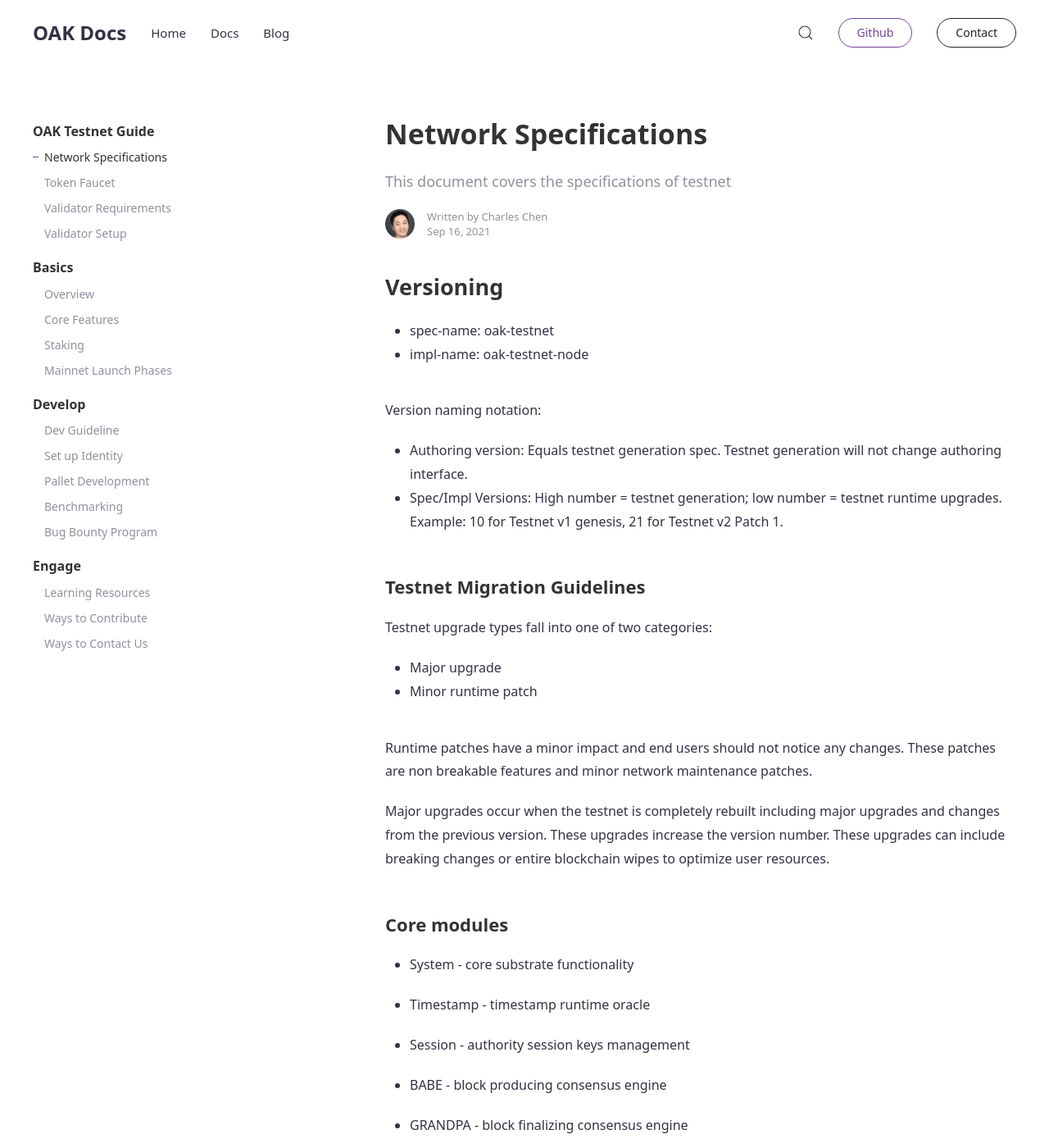
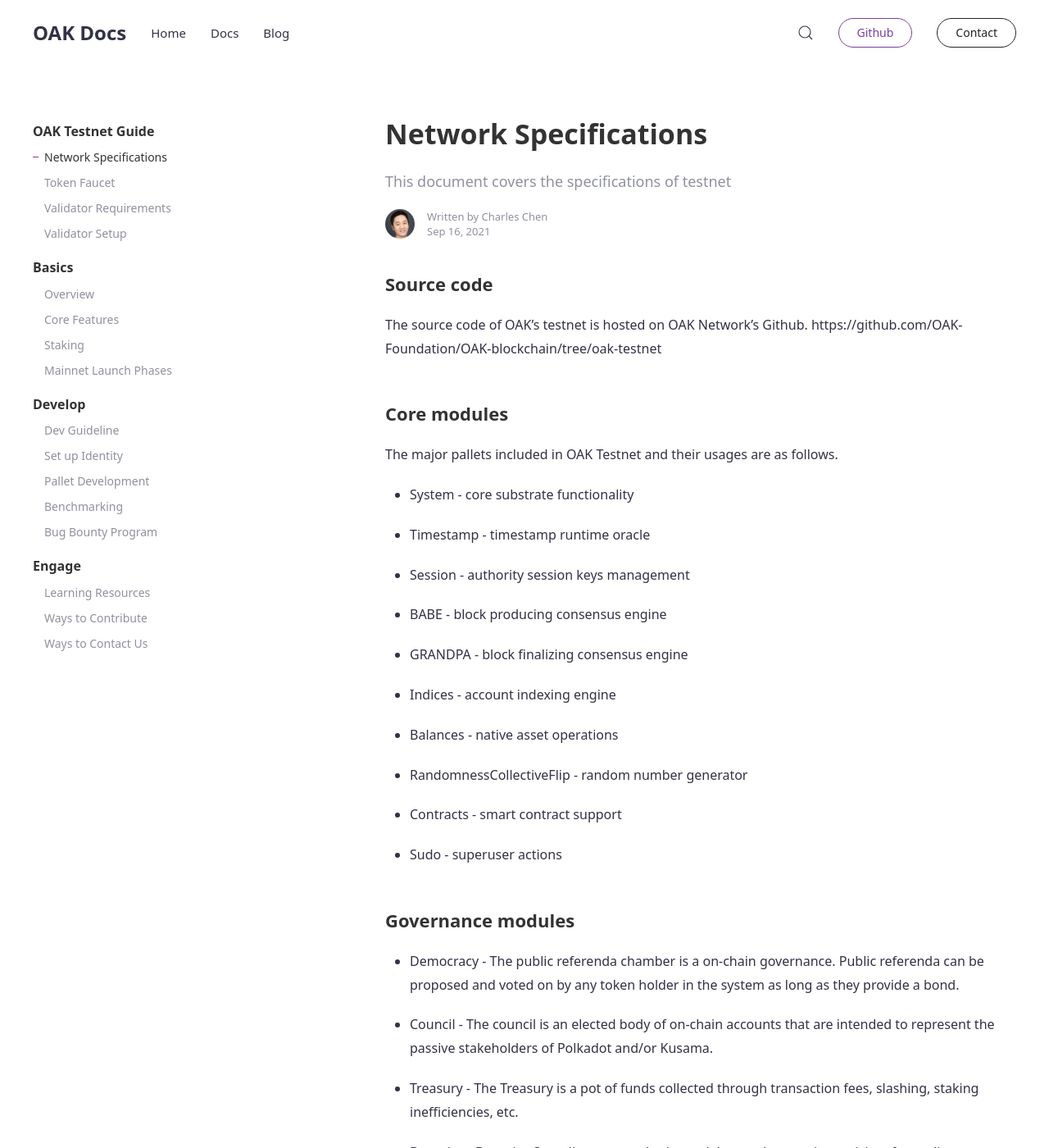
Before and after one commit to AvaProtocol/OAK-docs, a Jekyll site: the page built from _docs/testnet-specs.md, in a window 1280 px wide and 1400 px high. Shown: the whole window at 82% size. Built offline with Jekyll 4.4.1, drawn with Linux system fonts in a browser that asks for light colours.

Commit message:
Removed the first part of OAK Testnet Specifications as it's unclear.

```diff
--- a/_docs/testnet-specs.md
+++ b/_docs/testnet-specs.md
@@ -5,24 +5,13 @@
 tags: [validator]
 ---
 
-## Versioning
-- spec-name: oak-testnet
-- impl-name: oak-testnet-node
+### Source code
+The source code of OAK's testnet is hosted on OAK Network's Github.
+https://github.com/OAK-Foundation/OAK-blockchain/tree/oak-testnet
 
-Version naming notation:
-- Authoring version: Equals testnet generation spec. Testnet generation will not change authoring interface.
-- Spec/Impl Versions: High number = testnet generation; low number = testnet runtime upgrades. Example: 10 for Testnet v1 genesis, 21 for Testnet v2 Patch 1.
-
-### Testnet Migration Guidelines
-Testnet upgrade types fall into one of two categories:
-- Major upgrade
-- Minor runtime patch
-
-Runtime patches have a minor impact and end users should not notice any changes. These patches are non breakable features and minor network maintenance patches.
-
-Major upgrades occur when the testnet is completely rebuilt including major upgrades and changes from the previous version. These upgrades increase the version number. These upgrades can include breaking changes or entire blockchain wipes to optimize user resources.
 
 ### Core modules
+The major pallets included in OAK Testnet and their usages are as follows.
 - System - core substrate functionality
 
 - Timestamp - timestamp runtime oracle
```
